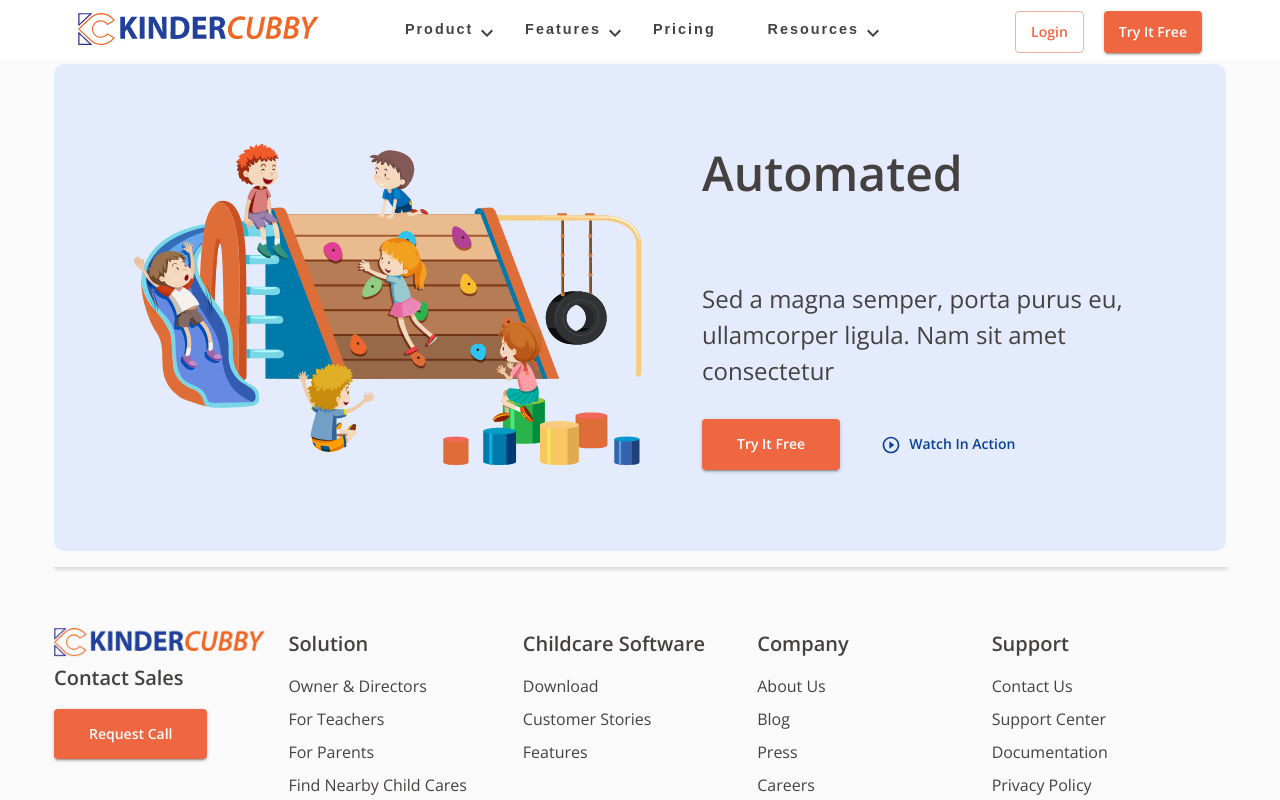
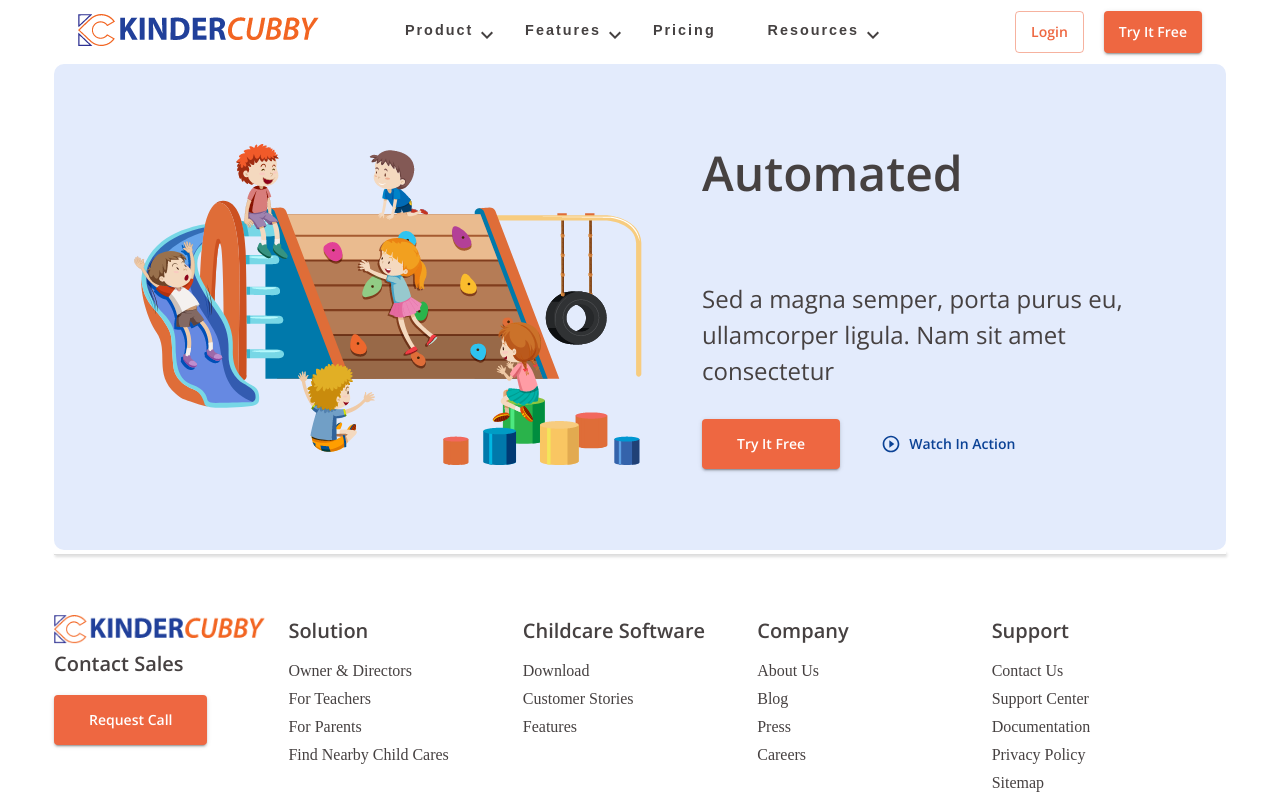
Before and after one commit to mozammel-newroz/kinder-cubby, a React (Create React App) app: page /pricing in a window 1280 px wide. Shown: the top 800 px of the page. Built offline with nearby package versions, Linux system fonts and the light colour scheme; a web font is replaced by a local one.

Commit message:
test update

```diff
--- a/src/App.css
+++ b/src/App.css
@@ -3,9 +3,9 @@
   padding: 0;
   box-sizing: border-box;
 }
-body {
+/* body {
   background-color: #ddd;
-}
+} */
 .button {
   padding: 8px 15px !important;
   font-weight: 600 !important;
--- a/src/pages/Home.jsx
+++ b/src/pages/Home.jsx
@@ -18,6 +18,7 @@
 const useStyles = makeStyles((theme) => ({
   wrapper: {
     padding: "0px 30px",
+    width: '100%',
     [theme.breakpoints.down("xs")]: {
       padding: 0,
     },
@@ -36,6 +37,7 @@
     alignItems: "center",
     [theme.breakpoints.down("xs")]: {
       padding: 0,
+      marginTop: 10,
     },
   },
 
@@ -49,6 +51,10 @@
   banner_content: {
     flex: 1,
     padding: 30,
+    [theme.breakpoints.down("xs")]: {
+      width: "100%",
+      padding: 20,
+    },
   },
   banner_button: {
     padding: "13px 35px  !important",
@@ -111,10 +117,12 @@
     alignItems: "center",
     [theme.breakpoints.down("xs")]: {
       padding: 20,
+      width: "100%",
     },
   },
   demo_image: {
     maxWidth: "100%",
+    [theme.breakpoints.down("xs")]: {},
   },
   demo_headline: {
     marginBottom: 50,
@@ -128,6 +136,9 @@
     marginTop: 40,
     marginBottom: 40,
   },
+  improve_image: {
+    maxWidth: "100%",
+  },
   center_button: {
     textAlign: "center",
     marginTop: 40,
@@ -140,7 +151,7 @@
     <>
       {/* <CssBaseline /> */}
       <Container maxWidth="lg">
-        <Grid container spacing={3} className={classes.wrapper}>
+        <Grid container  className={classes.wrapper}>
           <Grid item lg={12}>
             <div className={classes.banner}>
               <div className={classes.banner_image}>
@@ -307,7 +318,11 @@
               unde ducimus excepturi ratione porro dolore, rem provident.
             </Typography>
             <div className={classes.improve}>
-              <img src={StartNow_image} alt="" />
+              <img
+                src={StartNow_image}
+                className={classes.improve_image}
+                alt=""
+              />
             </div>
             <div className={classes.center_button}>
               <Button
@@ -323,7 +338,7 @@
       </Container>
 
       <Container maxWidth="lg">
-        <Grid container spacing={3} className={classes.wrapper}>
+        <Grid container className={classes.wrapper}>
           <Grid item lg={12}>
             <div className={classes.demo}>
               <Typography variant="h4" className={classes.demo_headline}>
--- a/src/pages/Pricing.jsx
+++ b/src/pages/Pricing.jsx
@@ -35,6 +35,7 @@
     display: "flex",
     alignItems: "center",
     [theme.breakpoints.down("xs")]: {
+      marginTop: 10,
       padding: 0,
     },
   },
@@ -142,9 +143,9 @@
   const classes = useStyles();
   return (
     <>
-      <CssBaseline />
+      {/* <CssBaseline /> */}
       <Container maxWidth="lg">
-        <Grid container spacing={3} className={classes.wrapper}>
+        <Grid container className={classes.wrapper}>
           <Grid item lg={12}>
             <div className={classes.banner}>
               <div className={classes.banner_image}>
```
